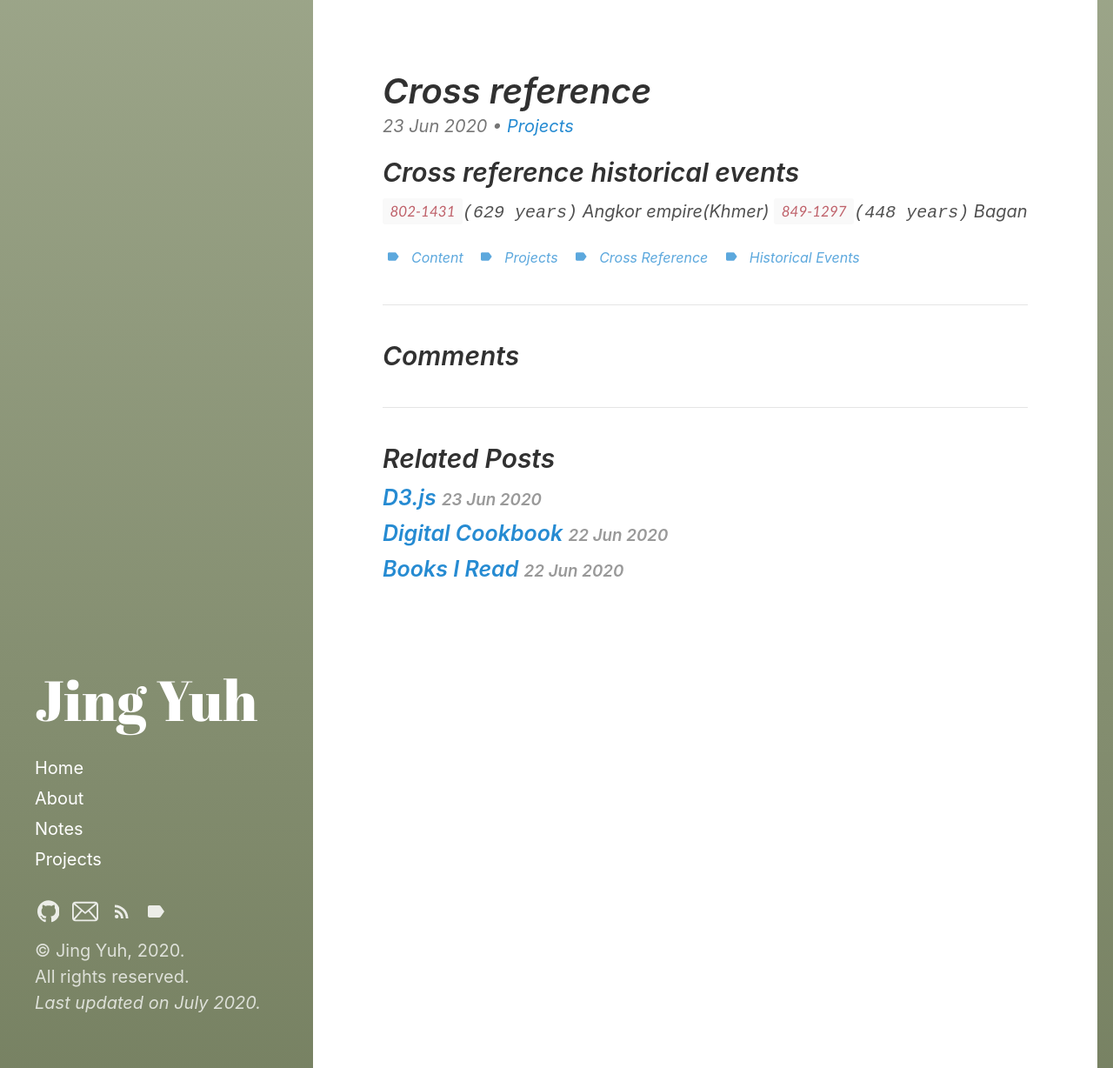
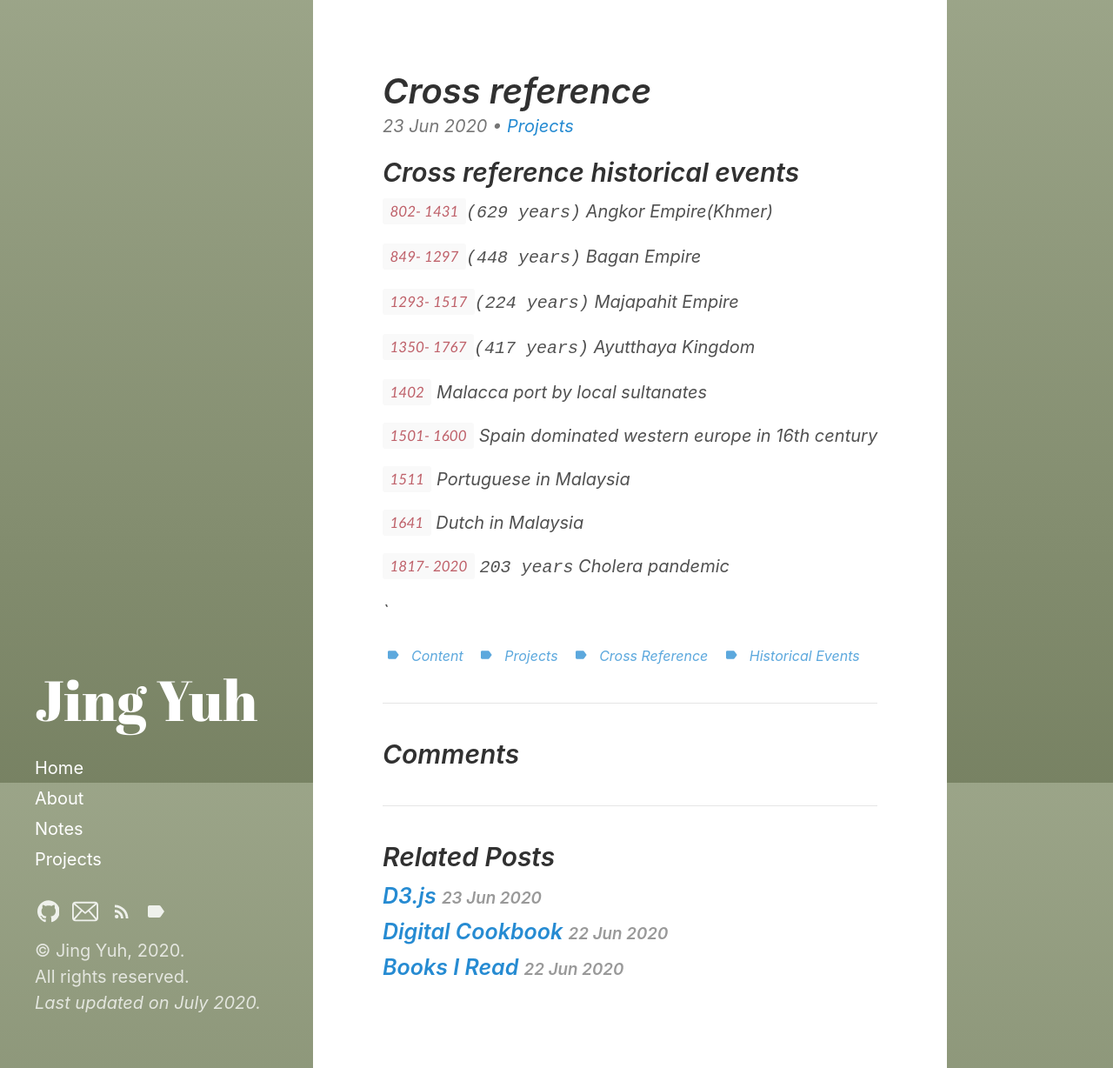
Before and after one commit to jyang123-bit/Website, a Jekyll site: the page built from _posts/2020-06-23-projects-cross-reference-historical-events.md, in a window 1280 px wide and 1228 px high. Shown: the whole window at 87% size. Built offline with Jekyll 4.4.1, drawn with Linux system fonts in a browser that asks for light colours.

Commit message:
Update 2020-06-23-projects-cross-reference-historical-events.md

```diff
--- a/_posts/2020-06-23-projects-cross-reference-historical-events.md
+++ b/_posts/2020-06-23-projects-cross-reference-historical-events.md
@@ -15,5 +15,22 @@
 ---
 ## Cross reference historical events
 
-`802-1431`<kbd>(629 years)</kbd> Angkor empire(Khmer)
-`849-1297`<kbd>(448 years)</kbd> Bagan
+`802- 1431`<kbd>(629 years)</kbd> Angkor Empire(Khmer)
+
+`849- 1297`<kbd>(448 years)</kbd> Bagan Empire
+
+`1293- 1517`<kbd>(224 years)</kbd> Majapahit Empire
+
+`1350- 1767`<kbd>(417 years)</kbd> Ayutthaya Kingdom
+
+`1402` Malacca port by local sultanates
+
+`1501- 1600` Spain dominated western europe in 16th century
+
+`1511` Portuguese in Malaysia
+
+`1641` Dutch in Malaysia
+
+`1817- 2020` <kbd>203 years</kbd> Cholera pandemic
+
+`
```
